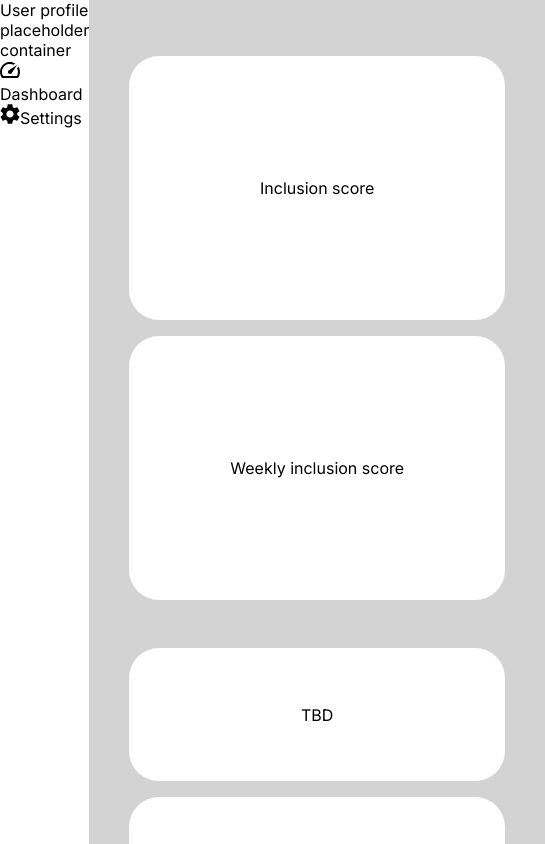
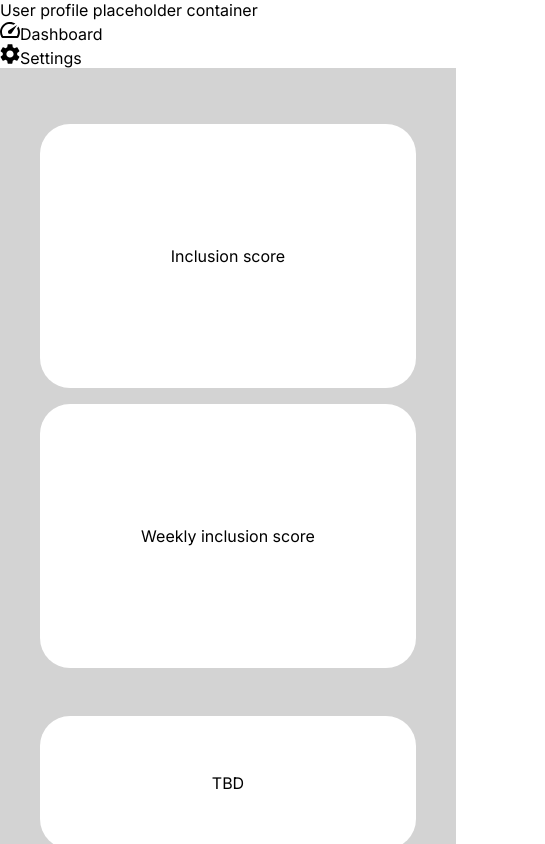
Before and after one commit to JTKsson/jolint-dashboard, a Next.js app: page / in a window 390 px wide. Shown: the top 844 px of the page, 545 px wide, since content can reach past the window. Built offline with nearby package versions, Linux system fonts and the light colour scheme.

Commit message:
Add media query to sidebar to be displayed on top of the page, above dashboard-frame

```diff
--- a/src/app/page.module.css
+++ b/src/app/page.module.css
@@ -2,3 +2,10 @@
   display: grid;
   grid-template-columns: 1fr 5fr;
 }
+
+@media (max-width: 768px) {
+  .main {
+    display: grid;
+    grid-template-columns: 1fr;
+  }
+}
```
